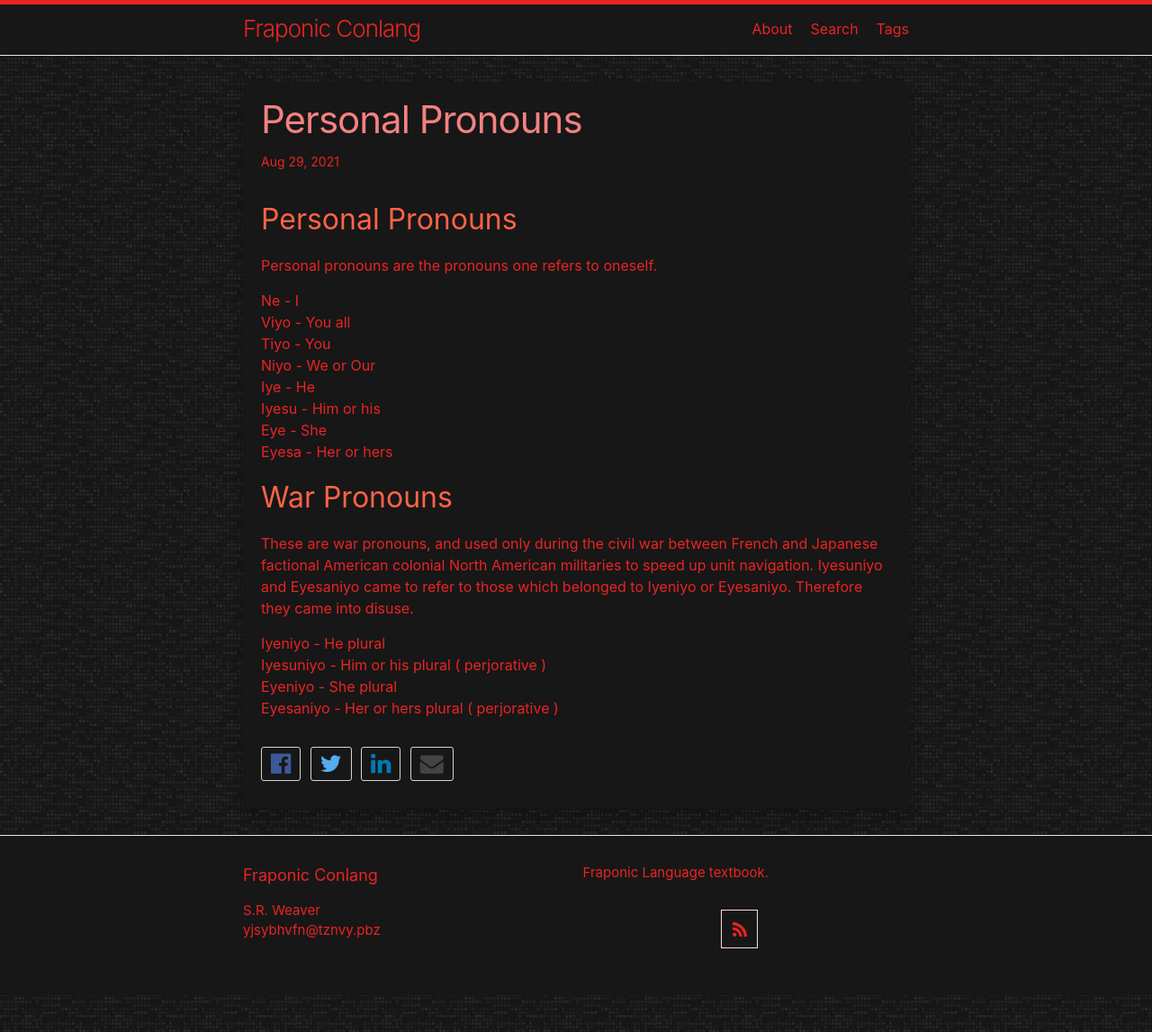
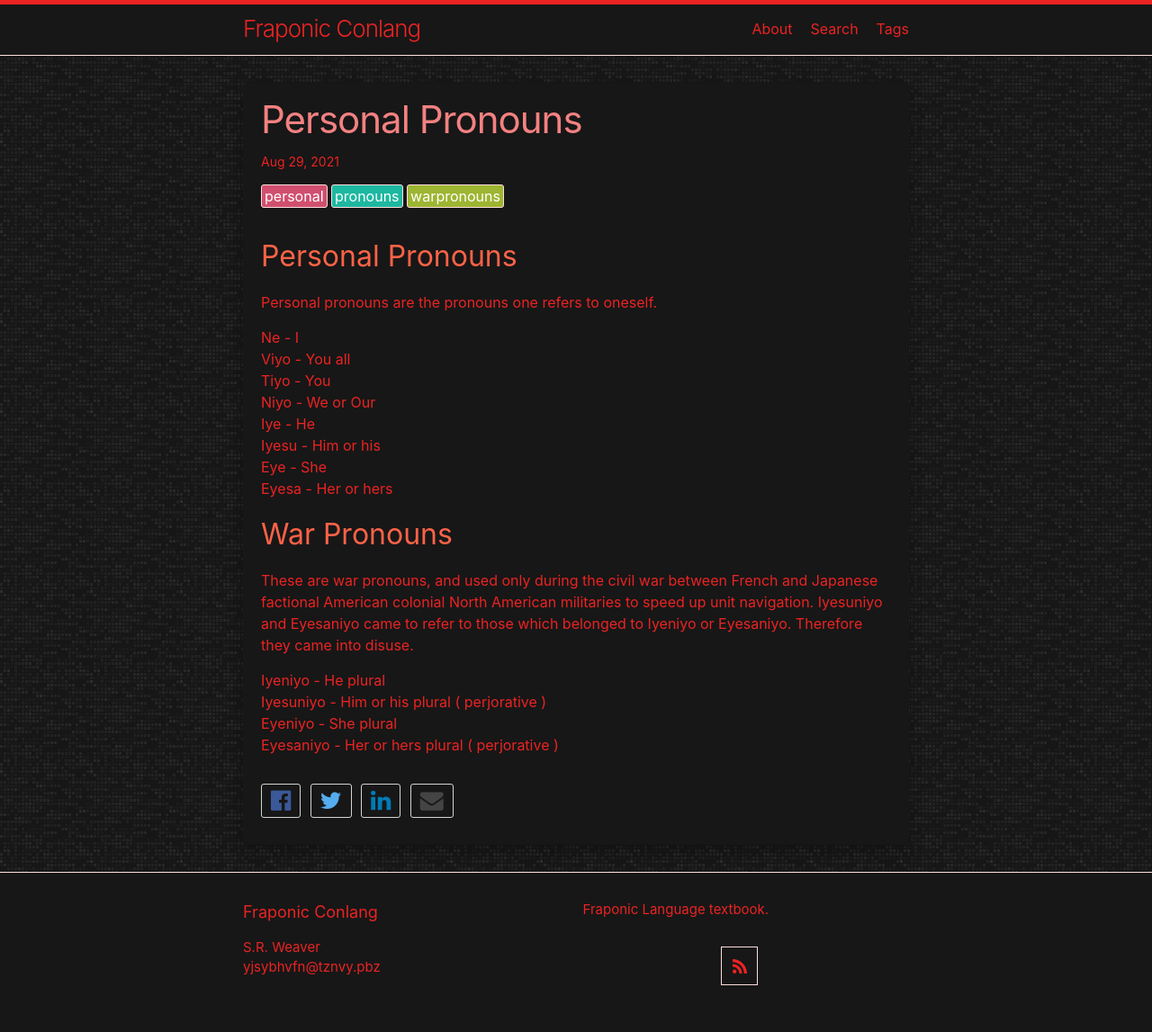
Before and after one commit to LWFlouisa/FraponicConlang, a Jekyll site: the page built from _posts/2021-08-29-personalpronouns.md, in a window 1280 px wide. Shown: the whole page at 90% size. Built offline with Jekyll 4.4.1, drawn with Linux system fonts in a browser that asks for light colours.

Commit message:
Update 2021-08-29-personalpronouns.md

```diff
--- a/_posts/2021-08-29-personalpronouns.md
+++ b/_posts/2021-08-29-personalpronouns.md
@@ -1,6 +1,8 @@
 ---
 layout: post
 title: Personal Pronouns
+catagories: personalpronouns
+tags: pronouns personal warpronouns
 ---
 
 ## Personal Pronouns
```
